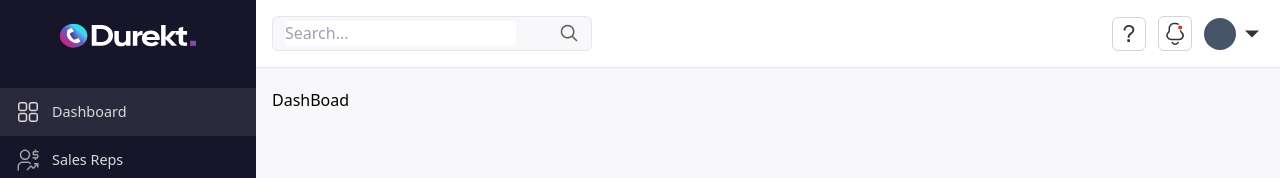
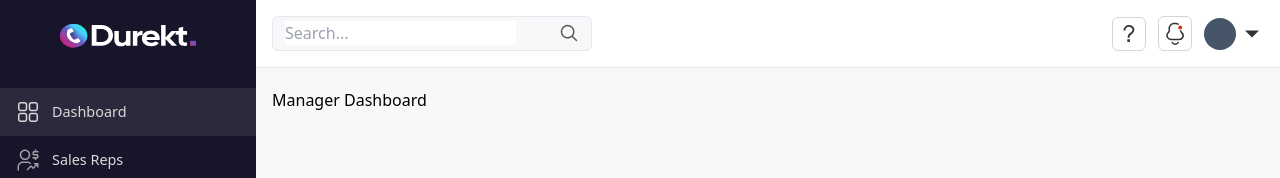
Before and after one commit to Caleb00004/Ai-powered-sales-call-analysis, a Next.js app: page /dashboard in a window 1280 px wide. Shown: the top 178 px of the page. Built offline with nearby package versions, Linux system fonts and the light colour scheme.

Commit message:
update: created dashboard components for admin, manger and sales rep

```diff
--- a/api-feature/apiSlice.ts
+++ b/api-feature/apiSlice.ts
@@ -10,7 +10,7 @@ interface globalStateType {
 
 export const globalState: globalStateType = {
     userId: "",
-    account_type: "sales-rep",
+    account_type: "manager",
 };
 
 export const apiSlice = createApi({
--- /dev/null
+++ b/src/components/dashboard/admin/dashboard-admin.tsx
@@ -0,0 +1,9 @@
+const AdminDashboard = () => {
+    return (
+        <div>
+            <h1>Admin Dashboard</h1>
+        </div>
+    )
+}
+
+export default AdminDashboard
--- /dev/null
+++ b/src/components/dashboard/dashboard-component.tsx
@@ -0,0 +1,18 @@
+import ManagerDashboard from "./manager/dashboard-manager"
+import SalesrepDashboard from "./sales-rep/dashboard-salesrep"
+import AdminDashboard from "./admin/dashboard-admin"
+import { globalState } from "../../../api-feature/apiSlice"
+
+const DashboardComponent = () => {
+    const {account_type} = globalState
+
+    return (
+        <div>
+            {account_type === "admin" && <AdminDashboard />}
+            {account_type === "manager" && <ManagerDashboard />}
+            {account_type === "sales-rep" && <SalesrepDashboard />}
+        </div>
+    )
+}
+
+export default DashboardComponent
--- /dev/null
+++ b/src/components/dashboard/manager/dashboard-manager.tsx
@@ -0,0 +1,9 @@
+const ManagerDashboard = () => {
+    return (
+        <div>
+            <h1>Manager Dashboard</h1>
+        </div>
+    )
+}
+
+export default ManagerDashboard
--- /dev/null
+++ b/src/components/dashboard/sales-rep/dashboard-salesrep.tsx
@@ -0,0 +1,9 @@
+const SalesrepDashboard = () => {
+    return (
+        <div>
+            <h1>Sales Rep Dashboard</h1>
+        </div>
+    )
+}
+
+export default SalesrepDashboard
--- a/src/pages/dashboard/index.tsx
+++ b/src/pages/dashboard/index.tsx
@@ -1,9 +1,10 @@
 import DashboardLayout from "@/components/layouts/DashboardLayout"
+import DashboardComponent from "@/components/dashboard/dashboard-component"
 
 const DashboardPage = () => {
     return (
         <DashboardLayout>
-            <h1>DashBoad </h1>
+            <DashboardComponent />
         </DashboardLayout>
     )
 }
```
